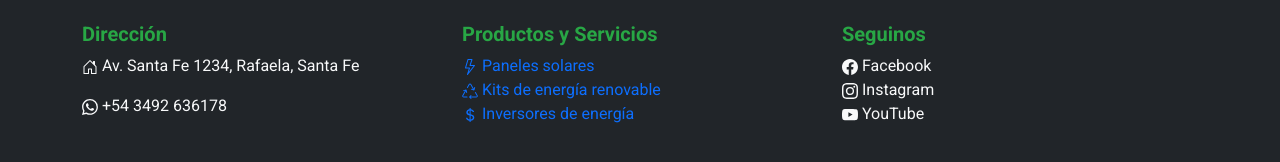
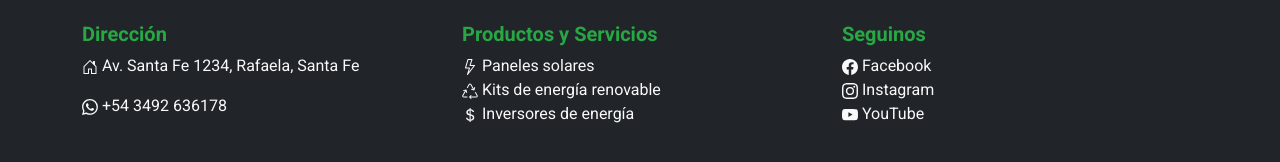
Before and after one commit to mauroR5Helvecia/tpdsw2024htmlycss, a website: page index.html in a window 1280 px wide. Shown: the part 2979-3141 px from the top of the page. Drawn offline with nearby package versions, Linux system fonts and the light colour scheme.

Commit message:
Correccion footer del index

```diff
--- a/index.html
+++ b/index.html
@@ -194,17 +194,29 @@
                 <div class="col-md-4">
                     <h5 class="fw-bold">Productos y Servicios</h5>
                     <ul class="list-unstyled">
-                        <li></li><a href="https://listado.mercadolibre.com.ar/paneles-solares" target="_blank"><li><svg xmlns="http://www.w3.org/2000/svg" width="16" height="16" fill="currentColor" class="bi bi-lightning" viewBox="0 0 16 16">
+                      <li>
+                        <a href="https://listado.mercadolibre.com.ar/paneles-solares" class="text-light" target="_blank">
+                          <svg xmlns="http://www.w3.org/2000/svg" width="16" height="16" fill="currentColor" class="bi bi-lightning" viewBox="0 0 16 16">
                             <path d="M5.52.359A.5.5 0 0 1 6 0h4a.5.5 0 0 1 .474.658L8.694 6H12.5a.5.5 0 0 1 .395.807l-7 9a.5.5 0 0 1-.873-.454L6.823 9.5H3.5a.5.5 0 0 1-.48-.641zM6.374 1 4.168 8.5H7.5a.5.5 0 0 1 .478.647L6.78 13.04 11.478 7H8a.5.5 0 0 1-.474-.658L9.306 1z"/>
-                          </svg> Paneles solares</li></a>
-                        <li><a href="https://listado.mercadolibre.com.ar/kits-de-energ%C3%ADa-renovable#D[A:kits%20de%20energ%C3%ADa%20renovable]" target="_blank"><svg xmlns="http://www.w3.org/2000/svg" width="16" height="16" fill="currentColor" class="bi bi-recycle" viewBox="0 0 16 16">
+                          </svg> Paneles solares
+                        </a>
+                      </li>
+                      <li>
+                        <a href="https://listado.mercadolibre.com.ar/kits-de-energ%C3%ADa-renovable#D[A:kits%20de%20energ%C3%ADa%20renovable]" class="text-light" target="_blank">
+                          <svg xmlns="http://www.w3.org/2000/svg" width="16" height="16" fill="currentColor" class="bi bi-recycle" viewBox="0 0 16 16">
                             <path d="M9.302 1.256a1.5 1.5 0 0 0-2.604 0l-1.704 2.98a.5.5 0 0 0 .869.497l1.703-2.981a.5.5 0 0 1 .868 0l2.54 4.444-1.256-.337a.5.5 0 1 0-.26.966l2.415.647a.5.5 0 0 0 .613-.353l.647-2.415a.5.5 0 1 0-.966-.259l-.333 1.242zM2.973 7.773l-1.255.337a.5.5 0 1 1-.26-.966l2.416-.647a.5.5 0 0 1 .612.353l.647 2.415a.5.5 0 0 1-.966.259l-.333-1.242-2.545 4.454a.5.5 0 0 0 .434.748H5a.5.5 0 0 1 0 1H1.723A1.5 1.5 0 0 1 .421 12.24zm10.89 1.463a.5.5 0 1 0-.868.496l1.716 3.004a.5.5 0 0 1-.434.748h-5.57l.647-.646a.5.5 0 1 0-.708-.707l-1.5 1.5a.5.5 0 0 0 0 .707l1.5 1.5a.5.5 0 1 0 .708-.707l-.647-.647h5.57a1.5 1.5 0 0 0 1.302-2.244z"/>
-                          </svg> Kits de energía renovable</a></li>
-                        <li><a href="https://listado.mercadolibre.com.ar/inversor-de-energia" target="_blank"><svg xmlns="http://www.w3.org/2000/svg" width="16" height="16" fill="currentColor" class="bi bi-currency-dollar" viewBox="0 0 16 16">
+                          </svg> Kits de energía renovable
+                        </a>
+                      </li>
+                      <li>
+                        <a href="https://listado.mercadolibre.com.ar/inversor-de-energia" class="text-light" target="_blank">
+                          <svg xmlns="http://www.w3.org/2000/svg" width="16" height="16" fill="currentColor" class="bi bi-currency-dollar" viewBox="0 0 16 16">
                             <path d="M4 10.781c.148 1.667 1.513 2.85 3.591 3.003V15h1.043v-1.216c2.27-.179 3.678-1.438 3.678-3.3 0-1.59-.947-2.51-2.956-3.028l-.722-.187V3.467c1.122.11 1.879.714 2.07 1.616h1.47c-.166-1.6-1.54-2.748-3.54-2.875V1H7.591v1.233c-1.939.23-3.27 1.472-3.27 3.156 0 1.454.966 2.483 2.661 2.917l.61.162v4.031c-1.149-.17-1.94-.8-2.131-1.718zm3.391-3.836c-1.043-.263-1.6-.825-1.6-1.616 0-.944.704-1.641 1.8-1.828v3.495l-.2-.05zm1.591 1.872c1.287.323 1.852.859 1.852 1.769 0 1.097-.826 1.828-2.2 1.939V8.73z"/>
-                          </svg> Inversores de energía</li></a>
+                          </svg> Inversores de energía
+                        </a>
+                      </li>
                     </ul>
-                </div>
+                  </div>
                 <div class="col-md-4">
                     <h5 class="fw-bold">Seguinos</h5>
                     <ul class="list-unstyled">
```
